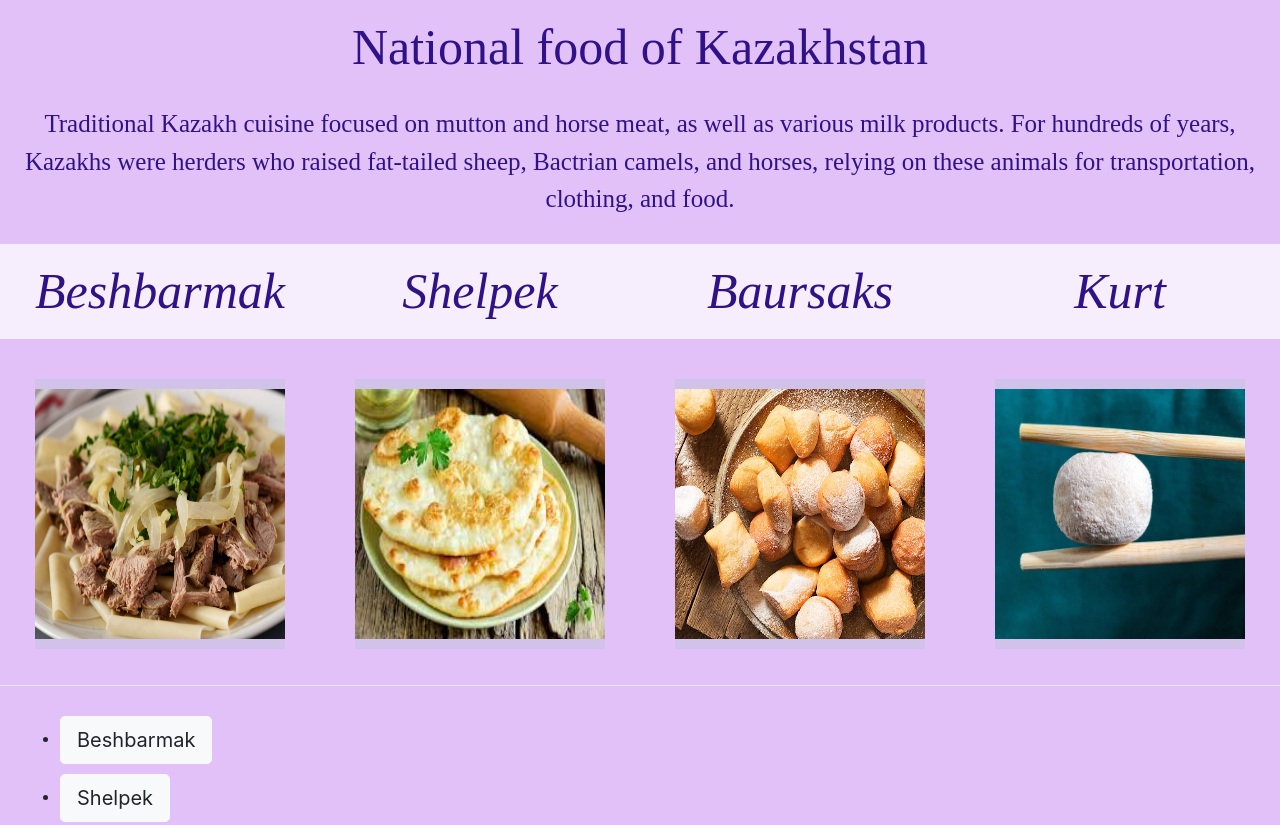
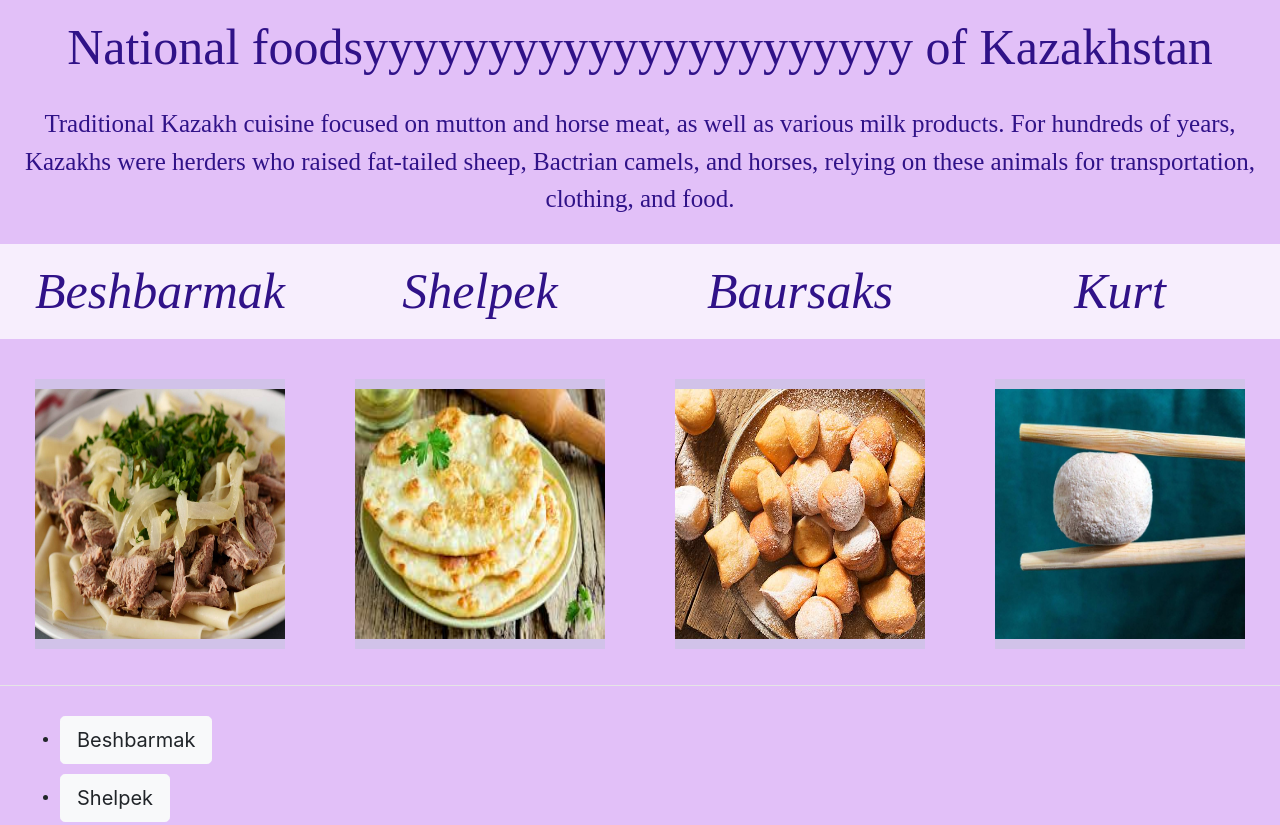
Before and after one commit to 200103199/project, a plain HTML site: page index.html in a window 1280 px wide. Shown: the top 825 px of the page. Drawn offline with nearby package versions, Linux system fonts and the light colour scheme; files whose address does not match are found by name.

Commit message:
Karlygash

```diff
--- a/index.html
+++ b/index.html
@@ -9,7 +9,7 @@
 </head>
 </html>
 <body>
-    <div>National food of Kazakhstan</div>
+    <div>National foodsyyyyyyyyyyyyyyyyyyyyyy of Kazakhstan</div>
     <div class="container-fluid">
       <p>Traditional Kazakh cuisine focused on mutton and horse meat, as well as various milk products. For hundreds of years, Kazakhs were herders who raised fat-tailed sheep, Bactrian camels, and horses, relying on these animals for transportation, clothing, and food.</p>
       <div class="row" style="font-size: 14px; font-style: italic; background-color:rgb(226, 192, 248);  color: rgba(255, 255, 255, 0.726);;">
```
